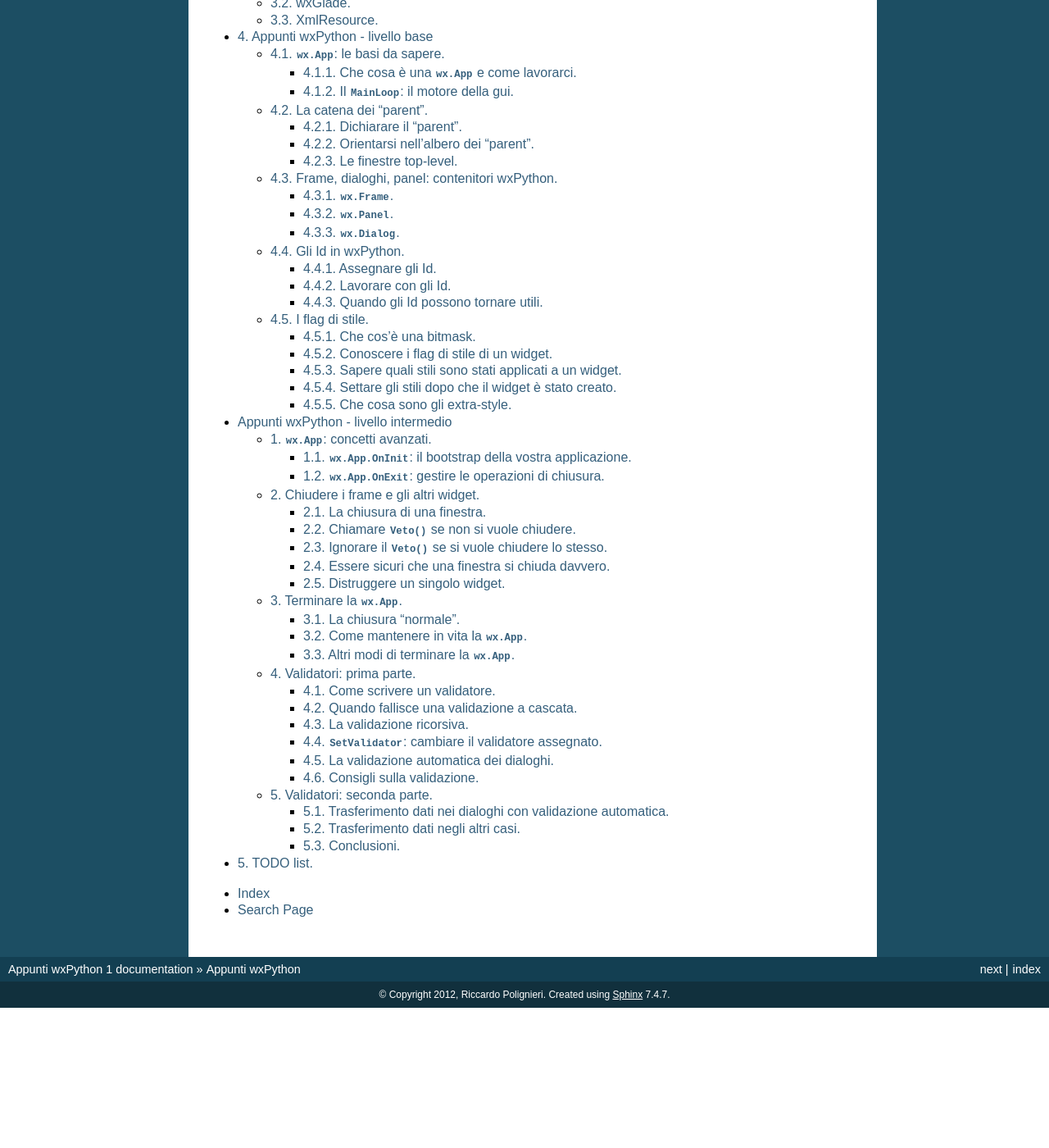
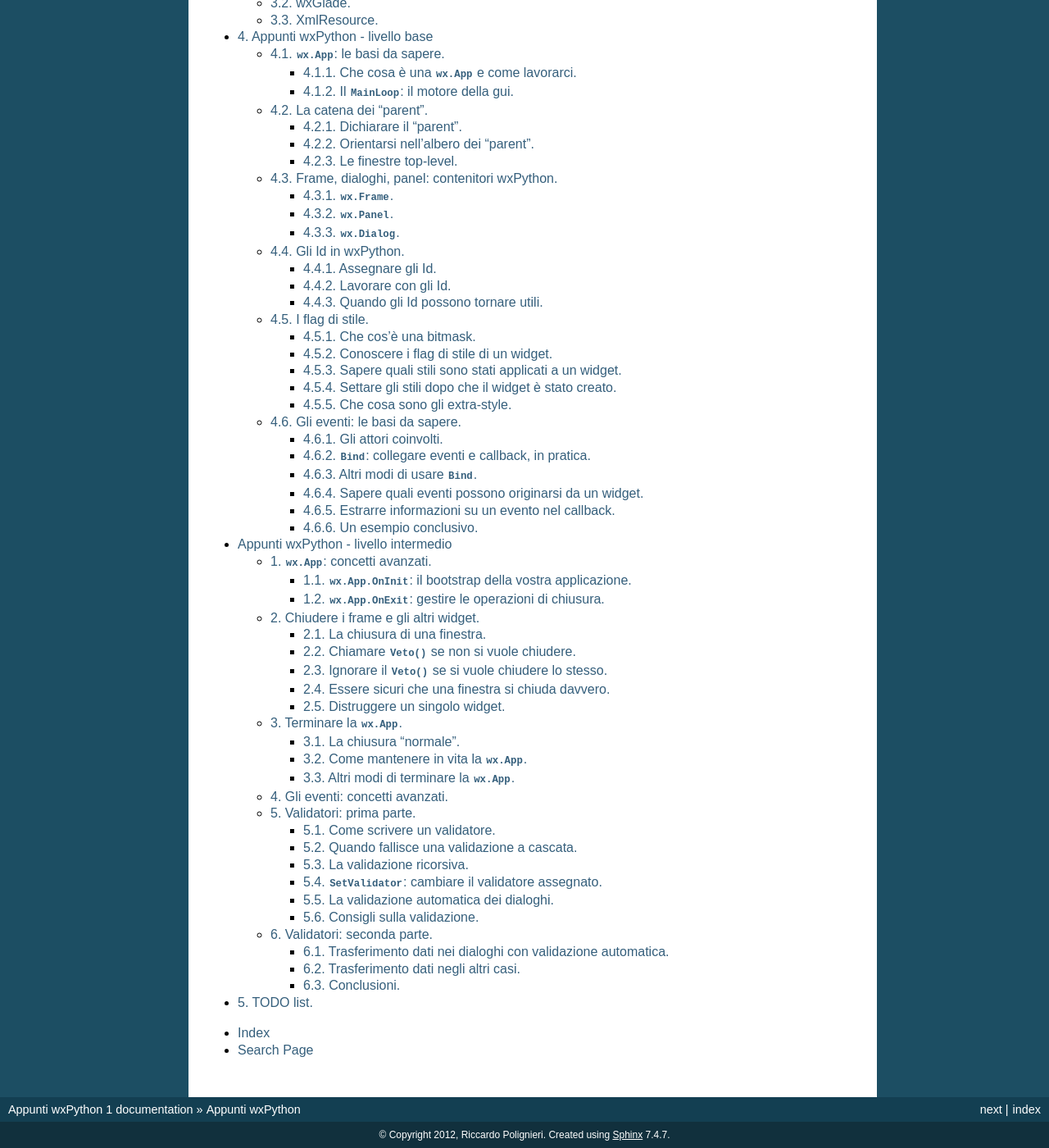
Before and after one commit to ricpol/wxnote, a Sphinx documentation site: the page built from source/index.rst, in a window 1280 px wide and 1400 px high, scrolled down 431 px. Shown: the whole window at 82% size. Built offline with Sphinx 7.4.7, drawn with Linux system fonts in a browser that asks for light colours; before the commit the page ends 1660 px from its top, so only the background shows below that; some of the changed lines change nothing that is shown.

Commit message:
adedd 'eventi_basi', 'eventi_avanzati'

```diff
--- a/source/base_index.rst
+++ b/source/base_index.rst
@@ -10,3 +10,4 @@ Appunti wxPython - livello base
    contenitori
    id
    stili
+   eventi_basi
--- /dev/null
+++ b/source/eventi_avanzati.rst
@@ -0,0 +1,4 @@
+.. _eventi_avanzati:
+
+Gli eventi: concetti avanzati.
+==============================
--- /dev/null
+++ b/source/eventi_basi.rst
@@ -0,0 +1,254 @@
+Gli eventi: le basi da sapere.
+==============================
+
+wxPython, come tutti i gui framework, è "event-driven": il suo ``MainLoop``, una volta avviato, si mette in ascolto degli eventi generati dall'utente, e risponde ad essi nel modo che voi avete stabilito.
+
+Praticamente ogni istante della vita di un'applicazione wxPython è affollata di eventi, visto che praticamente ogni cosa innesca un evento: non solo le interazioni "di alto livello" (premere un pulsante, scegliere una voce di menu, etc.), ma anche la pressione dei tasti, lo spostamento del mouse, il cambiamento di dimensioni di una finestra, e molte molte altre cose ancora, generano eventi. Perfino quando tutto il resto tace, viene generato di continuo un ``wx.EVT_IDLE``, per segnalare che il ``MainLoop`` in quel momento non ha niente da fare!
+
+Come potete immaginare, wxPython offre moltissime possibilità di controllo sugli eventi. Il rovescio della medaglia è che il sistema degli eventi è molto difficile da comprendere nei dettagli. In questa pagina diamo uno sguardo a volo d'uccello ai vari attori coinvolti, ma esaminiamo esclusivamente gli aspetti più semplici, che vi servono a gestire le situazioni normali. Rimandiamo :ref:`a una pagina separata <eventi_avanzati>` l'analisi degli aspetti più complessi.
+
+
+Gli attori coinvolti.
+---------------------
+
+Che cosa è un evento.
+^^^^^^^^^^^^^^^^^^^^^
+
+Ecco, questo sarebbe già uno degli aspetti complessi. Per il momento vi basta sapere che gli eventi sono degli oggetti (che altro?), istanze della classe ``wx.Event``,  o più probabilmete di una delle sue molteplici sottoclassi. Questi oggetti sono in effetti dei segnali: vengono creati quando "succede qualcosa", e viaggiano liberamente nello spazio (davvero: non vi serve sapere altro). Se qualcuno è interessato al messaggio che portano, lo intercetta. Altrimenti, poco male. Per esempio, quando l'utente fa clic su un pulsante, il pulsante lancia una istanza di ``wx.CommandEvent`` che contiene informazioni sul pulsante che è stato premuto.
+
+Tuttavia, a causa del complesso sistema con cui wxWidgets (il framework C++ su cui wxPython è basato) gestisce gli eventi, voi non incontrerete mai di persona un oggetto-evento, almeno finché vi limitate alle basi.
+
+E allora, che cosa incontrate in genere nella vita di tutti i giorni? Ancora un po' di pazienza, prego.
+
+
+Che cosa è un callback.
+^^^^^^^^^^^^^^^^^^^^^^^
+
+Questo è facile. Un callback è un pezzo di codice che volete che sia eseguito in risposta a un dato evento. E' semplicemente una funzione, o un metodo di una classe, che scrivete voi stessi. Per essere qualificato come callback, è necessario che la funzione *riceva uno e un solo argomento* (oltre a ``self`` se è un metodo, naturalmente): un riferimento all'oggetto-evento stesso. Quindi, qualcosa come::
+
+    def my_callback(event):
+        # etc etc
+
+oppure::
+
+    def my_callback(self, event):
+        # etc etc
+
+Ovviamente all'interno della vostra funzione potete anche non usare per nulla il riferimento all'evento.
+
+I callback saranno chiamati automaticamente da wxPython quando sarà necessario. Tuttavia, non c'è niente di magico in un callback: se talvolta volete chiamarlo manualmente (in assenza di qualunque evento), potete farlo passando per esempio ``None`` al posto dell'evento::
+
+    my_callback(None) # esegue manualmente il callback
+
+Addirittura, se pensate che questo modo di chiamare il callback avverrà spesso, potete far uso dei valori di default, e definire il callback così::
+
+    def my_callback(self, event=None):
+        # etc etc
+
+In questo modo, wxPython non avrà comunque problemi, e voi all'ccorrenza potete chiamarlo anche solo così::
+
+    my_callback() # esegue manualmente il callback
+
+Resta inteso che, se il codice del callback fa davvero uso del riferimento all'evento, e se quindi si trova disorientato quando gli passate ``None``, questo è un problema vostro.
+
+Attenzione, ancora un po' di confusione: spesso nei testi inglesi trovate "handler" per dire semplicemente "callback". Il significato è in genere ovvio dal contesto. E' ancora più chiaro quando trovate "handler function" o "handler method": questo vuol dire senz'altro "callback".
+
+Ma come potete collegare effettivamente il callback all'evento che volete intercettare? Ancora un po' di pazienza!
+
+
+Che cosa è un handler.
+^^^^^^^^^^^^^^^^^^^^^^
+
+All'estremo opposto degli oggetti-evento, ci sono gli "handler" (gestori). Gli handler sono classi (derivate dal genitore astratto ``wx.EvtHandler``) che conferiscono la capacità di gestire un evento, appunto. La cosa interessante è che *tutta la gerarchia dei widget wxPython* deriva anche da ``wx.EvtHandler``. Questo è come dire che, in wxPython, ogni widget ha la capacità di gestire gli eventi provenienti da ogni altro widget.
+
+Di nuovo, non incontrerete mai un handler nella vita di tutti i giorni. Ma questa volta il motivo è che gli handler "da soli" non esistono proprio: invece, è corretto dire che tutti i widget (pulsanti, frame, menu, liste...) *sono anche handler*. Quindi è corretto dire che, quando volete gestire un evento, a questo scopo usate le capacità di handler di un widget (di solito proprio lo stesso che ha anche emesso l'oggetto... guarda un po').
+
+E come fate a usare queste capacità di handler? Ancora un attimo di pazienza... ci siamo quasi.
+
+
+Che cosa è un event type.
+^^^^^^^^^^^^^^^^^^^^^^^^^
+
+Semplicemente, una costante numerica univoca che rappresenta un evento *specifico per un certo tipo di widget*. Detto più rapidamente: un certo tipo di evento. Qui occorre una precisazione. Le classi-evento (e i conseguenti oggetti-evento) sono poche, e molti widget possono innescare lo stesso evento. Per esempio, quando faccio clic su un pulsante e quando scelgo una voce di menu, in entrambi i casi si origina un ``wx.CommandEvent``.
+
+Un "event type", d'altra parte, identifica univocamente il tipo di evento in relazione al tipo di widget che lo emette. Per esempio::
+
+    >>> import wx
+    >>> wx.wxEVT_COMMAND_BUTTON_CLICKED
+    10008
+
+è l'id per un ``wx.CommandEvent`` quando viene emesso da un ``wx.Button``.
+
+Gli event type sono costanti che vivono nel namespace ``wx`` nella forma ``wx.wxEVT_*``. Ce ne sono molti, come potete immaginare::
+
+    >>> len([i for i in dir(wx) if i.startswith('wxEVT_')])
+    219
+
+Gli event type sono un'altra delle cose che non entreranno a far parte della vostra vita quotidiana di programmatori wxPython. Ma wxPython in realtà li usa internamente per consentirvi di riferirvi, in modo trasparente, agli eventi *non in quanto tali*, ma *in quanto emessi da uno specifico widget*. Il che è in genere quello che volete.
+
+Ma per capire come, in pratica, potete riferirvi agli eventi... ehm, dovete pazientare un'ultima volta.
+
+
+Che cosa è un binder.
+^^^^^^^^^^^^^^^^^^^^^
+
+Un binder è un oggetto usato per legare uno specifico event type, uno specifico handler e uno specifico callback. I binder sono istanze della classe ``wx.PyEventBinder``, e sono creature tipiche solo di wxPython. In effetti i binder sono il modo in cui wxPython semplifica il processo di gestione degli eventi di wxWidget.
+
+I binder sono gli oggetti che potete incontrare davvero (finalmente!) nella normale programmazione wxPython. Tuttavia, nella vita di tutti i giorni, non vi troverete mai a creare o manipolare direttamente un binder.
+
+In effetti tutti i binder necessari sono già creati da wxPython, e vivono pronti all'uso nel namespace ``wx``, sotto forma di simboli del tipo ``wx.EVT_*``. La loro nomenclatura mappa in effetti i nomi delle macro c++ che wxWidget utilizza dietro le quinte per fare i collegamenti. Inoltre, dal momento che non dovete mai creare o modificare un binder, dal vostro punto di vista sono un po' come delle costanti, e quindi ha senso che abbiano nomi tutti maiuscoli. Tuttavia in realtà basta poco per capire che sono oggetti a tutti gli effetti::
+
+    >>> import wx
+    >>> wx.EVT_BUTTON
+    <wx._core.PyEventBinder object at ....>
+
+Notate anche che::
+
+    >>> wx.EVT_BUTTON.evtType
+    [10008]
+
+ossia ``wx.EVT_BUTTON`` rappresenta l'event type ``wx.wxEVT_COMMAND_BUTTON_CLICKED`` che abbiamo visto sopra, a testimoniare che un binder è legato a un event type specifico.
+
+Il binder, in apparenza, porta con sé soltanto l'indicazione del suo event type. Tuttavia, non è solo una sovrastruttura inutile intorno alla costante numerica dell'event type. Prima di tutto, un binder può riferirsi a più di un event type. Per esempio, ``wx.EVT_MOUSE_EVENTS`` è un binder collettivo che raggruppa tutti gli event type del mouse (clic, clic a destra, doppio clic, movimento, rotella...)::
+
+    >>> wx.EVT_MOUSE_EVENTS.evtType
+    [10025, 10026, 10027, 10028, 10029, 10030, 10031, 10034, 10035,
+     10036, 10032, 10033, 10040]
+
+Inoltre, come vedremo presto, il binder ha anche un metodo ``Bind``, che è il motore che lega insieme eventi, handler e callback.
+
+Ma prima, ancora un pizzico di confusione, questa volta però comprensibile e sana. Proprio perché nella vita di tutti i giorni non incontrare oggetti-eventi, nel linguaggio comune di wxPython è consueto riferirsi ai ``wx.EVT_*`` come "eventi", anche se sono più precisamente degli oggetti-binder. Tuttavia questa piccola licenza descrive la situazine più accuratamente, in un certo senso. Per esempio, quando premete un pulsante, questo innesca un generico ``wx.CommandEvent`` (che, per dire, è la stessa cosa che si innesca anche quando selezionate un menu). D'altra parte, il binder ``wx.EVT_BUTTON`` porta in sé non solo la nozione del ``wx.CommandEvent``, ma anche quella di "generato da un ``wx.Button``" (ed è molto differente dal binder ``wx.EVT_MENU``).
+
+.. note:: Perché c'è bisogno dei binder (e degli event type)? Non basterebbero gli eventi da soli? In realtà la presenza degli event type permette di mantenere ridotto il numero delle classi-evento, lasciando che la loro gerarchia si sviluppi secondo le logiche proprie degli eventi, e senza star dietro alla proliferazione dei widget, sempre in corso.
+
+Detto questo, finalmente siamo pronti per rispondere a tutte le domande!
+
+
+``Bind``: collegare eventi e callback, in pratica.
+--------------------------------------------------
+
+E veniamo al dunque. Come faccio a collegare un evento a un callback?
+
+Ricapitoliamo: quando faccio clic su un pulsante, viene creato un oggetto-evento. La prima cosa che devo fare è scegliere un handler per quell'evento: siccome però tutti i widget in wxPython sono degli handler, in genere succede che si sceglie il pulsante stesso come handler degli eventi che genera. Ovviamente un pulsante può generare diversi eventi; e d'altra parte, un evento può essere generato da diversi widget oltre al pulsante. Per fortuna abbiamo anche a disposizione un binder specifico, che identifica l'oggetto-evento che ci interessa *in quanto emesso* da un pulsante.
+
+Tutto ciò che dobbiamo fare è chiamare il metodo ``Bind`` dell'handler che scegliamo (ossia, come abbiamo detto, il pulsante stesso), e usarlo per connettere il binder e il nostro callback::
+
+    button = wx.Button(...)
+    button.Bind(wx.EVT_BUTTON, callback)
+
+``wx.EVT_BUTTON``, ormai lo sappiamo, è il binder che identifica il particolare evento che si genera quando un pulsante è premuto. ``callback`` è il nostro callback (di solito è un metodo della stessa classe in cui vivono le due righe di codice che abbiamo appena scritto, per cui lo trovate nella forma ``self.callback``). ``button`` è il nostro pulsante, del quale però stiamo utilizzando le sue capacità di handler. ``Bind`` è il metodo implementato da ``wx.EvtHandler`` (e pertanto ereditato anche da ``button``) che compie la magia del collegamento.
+
+.. note:: a prima vista sembra contradditorio. Non avevamo detto che erano i binder a collegare eventi, handler e callback? E non abbiamo visto che i binder hanno anche loro un metodo ``Bind``? E allora perché stiamo usanto ``wx.EvtHandler.Bind`` per fare il collegamento? In realtà ``wx.EvtHandler.Bind`` chiama semplicemnte ``wx.PyEventBinder.Bind``, quindi in definitiva sì, sono i binder a fare il collegamento dietro le quinte. Qui occorre una precisazione di carattere storico. I binder non solo hanno un loro ``Bind``, ma implementano anche un metodo ``__call__`` che consente di chiamarli come una funzione, e che iternamente chiama ``Bind``. Nelle vecchie versioni di wxPython, il collegamento era fatto in questo modo:
+
+    ::
+
+        wx.EVT_BUTTON(button.GetId(), callback)
+
+    che era equivalente a:
+
+    ::
+
+        wx.EVT_BUTTON.Bind(button.GetId(), callback)
+
+    e si vedeva chiaramente che era proprio il binder a lavorare. Tuttavia, questo sistema appariva poco "object-oriented", perché sembrava di chiamare direttamente un oggetto, e per di più un oggetto che sembra una costante. In effetti però ``wx.PyEventBinder.__call__`` è ancora lì per retrocompatibilità, e potete ancora vedere questo stile di collegamento nel codice più vecchio (ed è anche la ragione di questa nota un po' pedante).
+
+
+Altri modi di usare ``Bind``.
+-----------------------------
+
+Abbiamo visto che::
+
+    button = wx.Button(...)
+    button.Bind(wx.EVT_BUTTON, callback)
+
+è il modo consueto di usare ``Bind``, e presuppone di aver scelto il widget stesso come handler dell'evento che si origina da esso.
+
+Si può anche scegliere un altro handler, però. Per esempio, se il pulsante sta dentro un panel, o un frame, potete scegliere il suo contenitore come handler, e scrivere::
+
+    button = wx.Button(self, ...) # 'self' e' un frame, dialog, panel...
+    self.Bind(wx.EVT_BUTTON, callback, button)
+
+Notate che adesso ``Bind`` è stato chiamato passando ``button`` come terzo argomento. E' come dare questo ordine: handler ``self``, collega a ``callback`` tutti i ``wx.EVT_BUTTON`` che provengono da ``button``.
+
+Il terzo argomento è opzionale. Se però avessimo scritto soltanto::
+
+    self.Bind(wx.EVT_BUTTON, callback)
+
+questo avrebbe voluto dire: handler ``self``, collega a ``callback`` tutti i ``wx.EVT_BUTTON`` che provengono *da qualsiasi tuo "figlio"*. E naturalmente questa è una cosa utile talvolta, pericolosa di solito.
+
+Che differenza c'è tra ``button.Bind(...)`` e ``self.Bind(..., button)``? Talvolta possono esserci differenze sottili, come vedremo :ref:`nella seconda parte <eventi_avanzati>` quando parleremo della propagazione degli eventi. Nella maggior parte dei casi, però non c'è alcuna differenza pratica.
+
+
+Sapere quali eventi possono originarsi da un widget.
+----------------------------------------------------
+
+Ecco una domanda comune. Come faccio a sapere quali eventi (nel senso di binder ``wx.EVT_*``) possono originarsi da un certo widget? L'unica risposta è :ref:`leggere la documentazione disponibile <documentarsi>`. Anche l'utility EventsInStyle può essere molto utile.
+
+In generale, un widget può originare alcuni eventi "caratteristici" suoi propri. Spesso questi iniziano con un prefisso comune, per esempio gli eventi tipici di un ``wx.ListCtrl`` iniziano con ``wx.EVT_LC_*``, e quelli di un ``wx.ComboBox`` con ``wx.EVT_CB_*``, etc. Questi sono quelli che trovate nella documentazione del widget.
+
+Tuttavia, ci sono molti altri eventi di livello più basso che il widget può generare, come quelli del mouse o della tastiera.
+
+Ispezionare i diversi binder non aiuta, perché un binder è indifferente alla riuscita del matrimonio che è chiamato a celebrare: potete tranquillamente accoppiare un ``wx.EVT_BUTTON`` a una casella di testo, per dire. Semplicemente, l'evento non si verificherà mai.
+
+Un'altra strada è quella di esaminare la documentazione per le varie classi-evento (ossia quelle derivate da ``wx.Event``). Si possono elencare facilmente::
+
+    >>> import wx
+    >>> [i for i in dir(wx) if 'Event' in i]
+
+Nella documentazione di ciascuna, ci sono i nomi dei vari binder che possono riferirsi a quell'evento.
+
+In definitiva, è facile trovare subito gli eventi più comuni per un certo widget, ma occorre un po' di esperienza per scoprire gli altri.
+
+Infine, ho scritto una ricetta apposta per cercare di risolvere questo problema: provatela, potrebbe tornarvi utile.
+
+
+Estrarre informazioni su un evento nel callback.
+------------------------------------------------
+
+Come abbiamo visto, i callback devono accettare come argomento un riferimento all'evento che li ha invocati::
+
+    def callback(self, event):
+        # etc etc
+
+L'argomento ``event`` non è altro che l'istanza dell'oggetto-evento che si è originata dal widget, è stata processata, e adesso raggiunge finalmente il callback.
+
+Questo oggetto può portare con sé molte informazioni utili: quali esattamente, dipende dall'evento. Consultate la documentazione relativa a ciascuna sottoclasse di ``wx.Event`` per sapere che cosa potete recuperare.
+
+Per esempio, un ``wx.ListCtrl`` emette vari tipi di eventi della classe ``wx.ListEvent``. Sfogliando la documentazione, trovate per esempio il metodo ``wx.ListEvent.GetColumn``, che vi dice, tra l'altro, la colonna che è stata cliccata. Di conseguenza, nel vostro callback potete recuperarla scrivendo::
+
+    def callback(self, event):
+        clicked_column = event.GetColumn()
+
+La stessa classe-madre astratta ``wx.Event`` ha dei metodi utili, che tutte le altre classi-evento ereditano. Per esempio, ``GetEventObject()`` vi restituisce un riferimento al widget che ha emesso l'evento. ``GetEventType()`` vi dice l'event type esatto.
+
+Non è detto che un oggetto-evento contenga informazioni utili per ciascun metodo previsto dalla sua classe, naturalmente. Per esempio, ``wx.CommandEvent.IsChecked()`` è significativo quando il ``wx.CommandEvent`` è stato emesso da una checkbox (o da una voce di menu che si può "flaggare"). Naturalmente, se il ``wx.CommandEvent`` proviene da un pulsante, questo metodo non avrà nessuna informazione.
+
+Infine, se non siete sicuri di quale evento esattamente sta arrivando al callback, probabilmente siete ancora in fase di sviluppo. Quindi, un bel ``print event`` (o un più raffinato ``print event.__class__.__name__``, se preferite) basteranno a togliervi ogni dubbio.
+
+
+Un esempio conclusivo.
+----------------------
+
+Queste note non sono un tutorial su wxPython e suppongono che siate in grado di documentarvi da soli, vedere esempi di codice in giro, etc. Tuttavia, in conclusione di questa lunga cavalcata sugli eventi, ecco un esempio minimo per far vedere come si fa di solito. Molti altri esempi, naturalmente, si trovano :ref:`nella demo e nella documentazione <documentarsi>`.
+
+::
+
+    class TopFrame(wx.Dialog):
+        def __init__(self, *a, **k):
+            wx.Dialog.__init__(self, *a, **k)
+            button1 = wx.Button(self, -1, 'pulsante 1', pos=(10, 10), name='button 1')
+            button2 = wx.Button(self, -1, 'pulsante 2', pos=(10, 50), name='button 2')
+            button1.Bind(wx.EVT_BUTTON, self.on_button1)
+            button2.Bind(wx.EVT_BUTTON, self.on_button2)
+
+        def on_button1(self, evt):
+            print 'evento', evt.__class__.__name__
+            print 'oggetto', evt.GetEventObject().GetName()
+
+        def on_button2(self, evt):
+            print 'evento', evt.__class__.__name__
+            print 'oggetto', evt.GetEventObject().GetName()
+
+    app = wx.App(False)
+    TopFrame(None).Show()
+    app.MainLoop()
--- a/source/intermedio_index.rst
+++ b/source/intermedio_index.rst
@@ -8,5 +8,6 @@ Appunti wxPython - livello intermedio
    wxapp_avanzata
    chiusura
    chiusuraapp
+   eventi_avanzati
    validatori
    validatoridue
```
